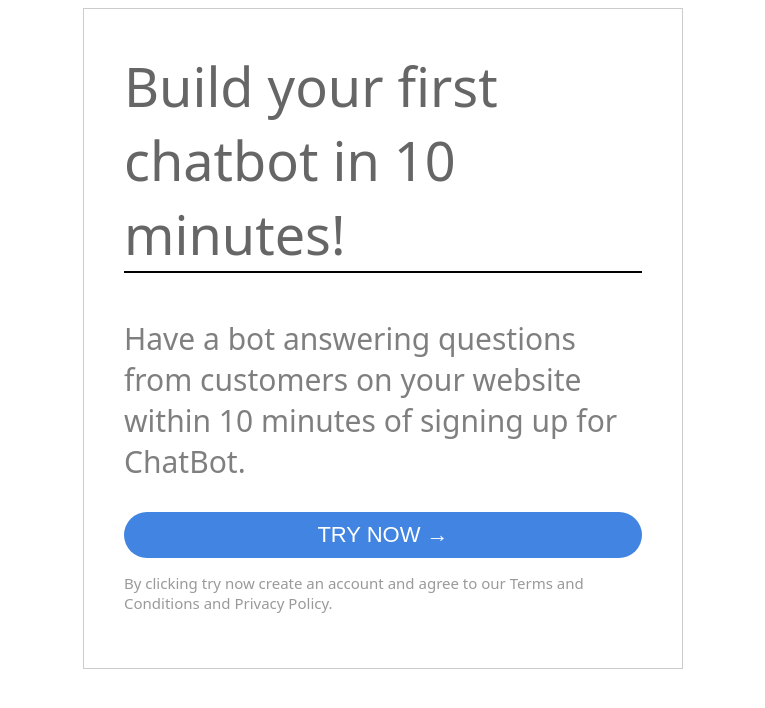
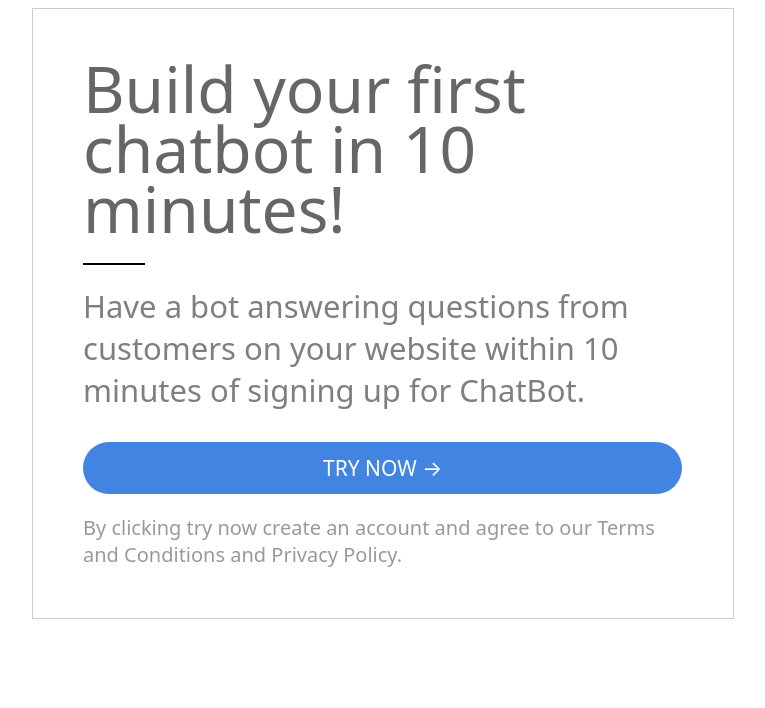
Before and after one commit to CharankumarSarlani/call-to-action-card, a plain HTML site: page index.html in a window 1280 px wide. Shown: the whole page, without its empty margins (257-1022 px from the left). Drawn offline with Linux system fonts and the light colour scheme.

Commit message:
changed selectors names

```diff
--- a/index.html
+++ b/index.html
@@ -5,59 +5,67 @@
     <meta name="viewport" content="width=device-width, initial-scale=1.0" />
     <title>Document</title>
     <style>
-      .container {
+      .chatbot-body {
         margin: auto;
         width: 600px;
         border: 1px solid rgba(0, 0, 0, 0.2);
         font-family: system-ui, -apple-system, BlinkMacSystemFont, "Segoe UI",
           Roboto, Oxygen, Ubuntu, Cantarell, "Open Sans", "Helvetica Neue",
           sans-serif;
-        box-sizing: border-box;
-        padding: 40px;
+        padding: 50px;
       }
-      .container > h2 {
+      .chatbot-header > h2 {
         color: rgba(0, 0, 0, 0.6);
-        font-weight: 300;
-        font-size: 54px;
+        font-weight: 200;
+        font-size: 64px;
         margin-top: 0;
-
-        border-bottom: 1px solid black;
-        border-bottom-width: 2px;
+        line-height: 60px;
+        margin-bottom: 24px;
       }
-      #main {
-        font-size: 30px;
-        font-weight: 300;
+      #chatbot-info {
+        font-size: 31px;
+        font-weight: 200;
         color: rgba(0, 0, 0, 0.5);
+        margin-top: 20px;
       }
       #btn {
+        display: inline-block;
+        text-align: center;
         background-color: #4184e1;
-        border: 0px;
         color: white;
-        width: 100%;
         border-radius: 30px;
-        font-size: 22px;
-        padding: 10px;
+        font-size: 21px;
+        padding: 2% 40%;
         cursor: pointer;
       }
-      #footer {
-        font-size: 15px;
+      #btn-info {
+        font-size: 20px;
         font-weight: 300;
         color: rgba(0, 0, 0, 0.4);
+        margin-bottom: 0;
+      }
+      .border {
+        width: 10%;
+        border: 1px solid black;
       }
     </style>
   </head>
   <body>
-    <article class="container">
-      <h2>Build your first chatbot in 10 minutes!</h2>
+    <article class="chatbot-body">
+      <header class="chatbot-header">
+        <h2>Build your first chatbot in 10 minutes!</h2>
+      </header>
 
-      <p id="main">
+      <div class="border"></div>
+
+      <p id="chatbot-info">
         Have a bot answering questions from customers on your website within 10
         minutes of signing up for ChatBot.
       </p>
 
-      <button id="btn">TRY NOW &rarr;</button>
+      <a id="btn">TRY NOW &rarr;</a>
 
-      <p id="footer">
+      <p id="btn-info">
         By clicking try now create an account and agree to our Terms and
         Conditions and Privacy Policy.
       </p>
```
